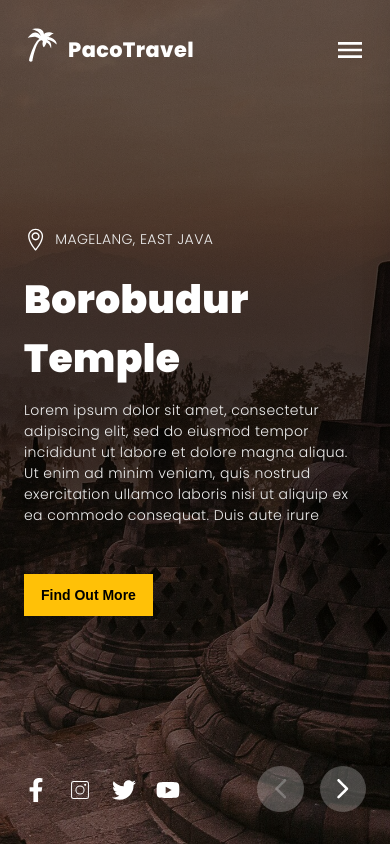
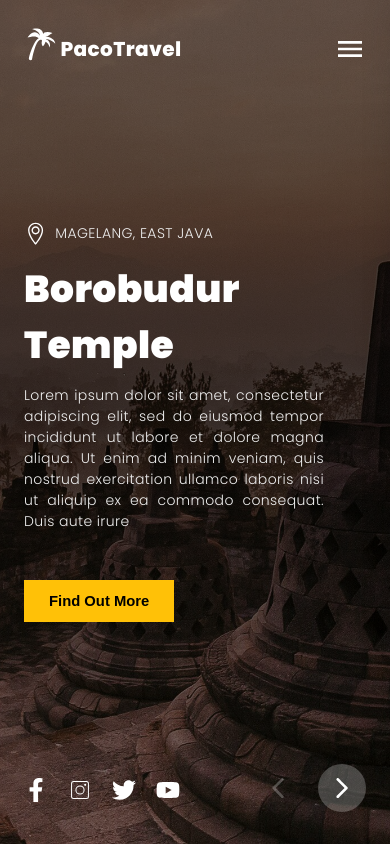
Before and after one commit to thekevinkun/travel-indonesia, a React (Create React App) app: page / in a window 390 px wide. Built offline with nearby package versions, Linux system fonts and the light colour scheme.

Commit message:
Modify responsive media queries

```diff
--- a/src/App.css
+++ b/src/App.css
@@ -45,7 +45,7 @@
     }
 }
 
-@media screen and (max-width: 360px) {
+@media screen and (max-width: 375px) {
     .hero__padding {
         padding: 1.5rem;
     }
--- a/src/components/Button/button.css
+++ b/src/components/Button/button.css
@@ -95,9 +95,16 @@
     }
 }
 
-@media screen and (max-width: 480px) {
+@media screen and (max-width: 375px) {
     .btn {
         padding: 0.75rem 1rem;
         font-size: 0.875rem;
     }
 }
+
+@media screen and (max-height: 560px) {
+    .btn {
+        padding: 0.55rem 0.75rem;
+        font-size: 0.75rem;
+    }
+}
--- a/src/components/Nav/nav.css
+++ b/src/components/Nav/nav.css
@@ -126,12 +126,24 @@
 
 @media screen and (max-width: 480px) {
     .nav {
-        width: 300px;
+        width: 285px;
     }
 }
 
-@media screen and (max-width: 360px) {
+@media screen and (max-width: 375px) {
     .nav {
-        width: 250px;
+        width: 260px;
+        padding: 0 40px;
+    }
+
+    .nav .nav__list {
+        font-size: 1.65rem;
+        margin-top: 6rem;
     }
 }
+
+@media screen and (max-width: 320px) {
+    .nav {
+        width: 225px;
+    }
+}
--- a/src/embla.css
+++ b/src/embla.css
@@ -74,12 +74,11 @@
   width: 50%;
   height: 50%;
   cursor: pointer;
-  transition: color .15s ease-in, box-shadow .15s ease-in;
+  transition: color .15s ease-in;
 }
 
 .embla__button__svg:hover {
   color: rgba(240, 240, 240, .65);
-  box-shadow: 0 0 20px 15px rgba(0,0,0,0.05);
 }
 
 .embla__dots {
@@ -149,11 +148,17 @@
     height: 3.2rem;
     border-radius: 50%;
     cursor: pointer;
-    transition: background-color .15s ease-in;
+    transition: background-color .15s ease-in, box-shadow .15s ease-in;
   }
 
   .embla__button:hover {
     background-color: rgba(240, 240, 240, .80);
+    box-shadow: 0 10px 15px -3px rgb(0 0 0 / 0.5), 0 4px 6px -4px rgb(0 0 0 / 0.5);
+  }
+
+  .embla__button:disabled {
+    background-color: transparent;
+    pointer-events: none;
   }
 
   .embla__button__svg {
@@ -164,6 +169,7 @@
 
   .embla__button:hover .embla__button__svg {
     color: rgba(8, 8, 8, 1);
+    box-shadow: none;
   }
 }
 
@@ -173,12 +179,12 @@
   }
 
   .embla__button {
-    width: 2.9rem;
-    height: 2.9rem;
+    width: 3rem;
+    height: 3rem;
   }
 }
 
-@media screen and (max-width: 360px) {
+@media screen and (max-width: 375px) {
   .embla__buttons {
     padding: 1.5rem;
   }
@@ -188,3 +194,10 @@
     height: 2.6rem;
   }
 }
+
+@media screen and (max-height: 560px) {
+  .embla__button {
+    width: 2.3rem;
+    height: 2.3rem;
+  }
+}
--- a/src/sections/Header/header.css
+++ b/src/sections/Header/header.css
@@ -19,7 +19,7 @@
 .header__top .header-logo {
     display: flex;
     align-items: center;
-    gap: 8px;
+    gap: 2px;
 }
 
 .header__top .header-logo .logo-icon {
@@ -39,13 +39,12 @@
     display: flex;
     color: var(--color-white);
     font-size: 2rem;
-    transition: color .15s ease-in, box-shadow .15s ease-in;
+    transition: color .15s ease-in;
 }
 
 .header__top .menu-icon:hover {
     cursor: pointer;
     color: rgba(240, 240, 240, .65);
-    box-shadow: 0 0 30px 10px rgba(0,0,0,0.03);
 }
 
 .overlay-body {
@@ -66,3 +65,31 @@
 .overlay-body.visible {
     transform: translateX(0);
 }
+
+@media screen and (max-width: 480px) {
+    .header__top .header-logo .logo-icon {
+        font-size: 2.15rem;
+    }
+
+    .header__top .header-logo .logo-name {
+        font-size: 1.25rem;
+    }
+}
+
+@media screen and (max-width: 375px) {
+    .header .header__top {
+        align-items: flex-start;
+    }
+
+    .header__top .header-logo .logo-icon {
+        font-size: 2rem;
+    }
+
+    .header__top .header-logo .logo-name {
+        font-size: 1.15rem;
+    }
+
+    .header__top .menu-icon {
+        font-size: 1.85rem;
+    }
+}
--- a/src/sections/Hero/hero.css
+++ b/src/sections/Hero/hero.css
@@ -52,6 +52,7 @@
 
 .destination .description {
     margin-top: 0.75rem;
+    text-align: justify;
 }
 
 .destination .btn {
@@ -96,6 +97,10 @@
         max-width: 520px;
     }
 
+    .destination .title {
+        margin-top: 1rem;
+    }
+
     .destination .btn {
         margin-top: 3rem;
     }
@@ -127,12 +132,12 @@
     }
 
     .destination .title {
-        font-size: 2.45rem;
+        font-size: 2.35rem;
     }
 
     .destination .description {
+        max-width: 300px;
         font-size: 0.875rem;
-        max-width: 420px;
     }
 
     .hero__destination .social-media {
@@ -140,7 +145,7 @@
     }
 }
 
-@media screen and (max-width: 360px) {
+@media screen and (max-width: 375px) {
     .destination .btn {
         margin-top: 2rem;
     }
@@ -170,7 +175,30 @@
     }
 
     .hero__destination .social-media a {
-        color: var(--color-white);
         font-size: 1.35rem;
     }
 }
+
+@media screen and (max-height: 560px) {
+    .location .location-icon {
+        font-size: 1.1rem;
+    }
+
+    .location .name {
+        font-size: 0.65rem;
+    }
+
+    .destination .title {
+        margin-top: 0.45rem;
+        font-size: 1.75rem;
+    }
+
+    .destination .description {
+        font-size: 0.65rem;
+        max-width: 230px;
+    }
+
+    .hero__destination .social-media a {
+        font-size: 1.2rem;
+    }
+}
```
